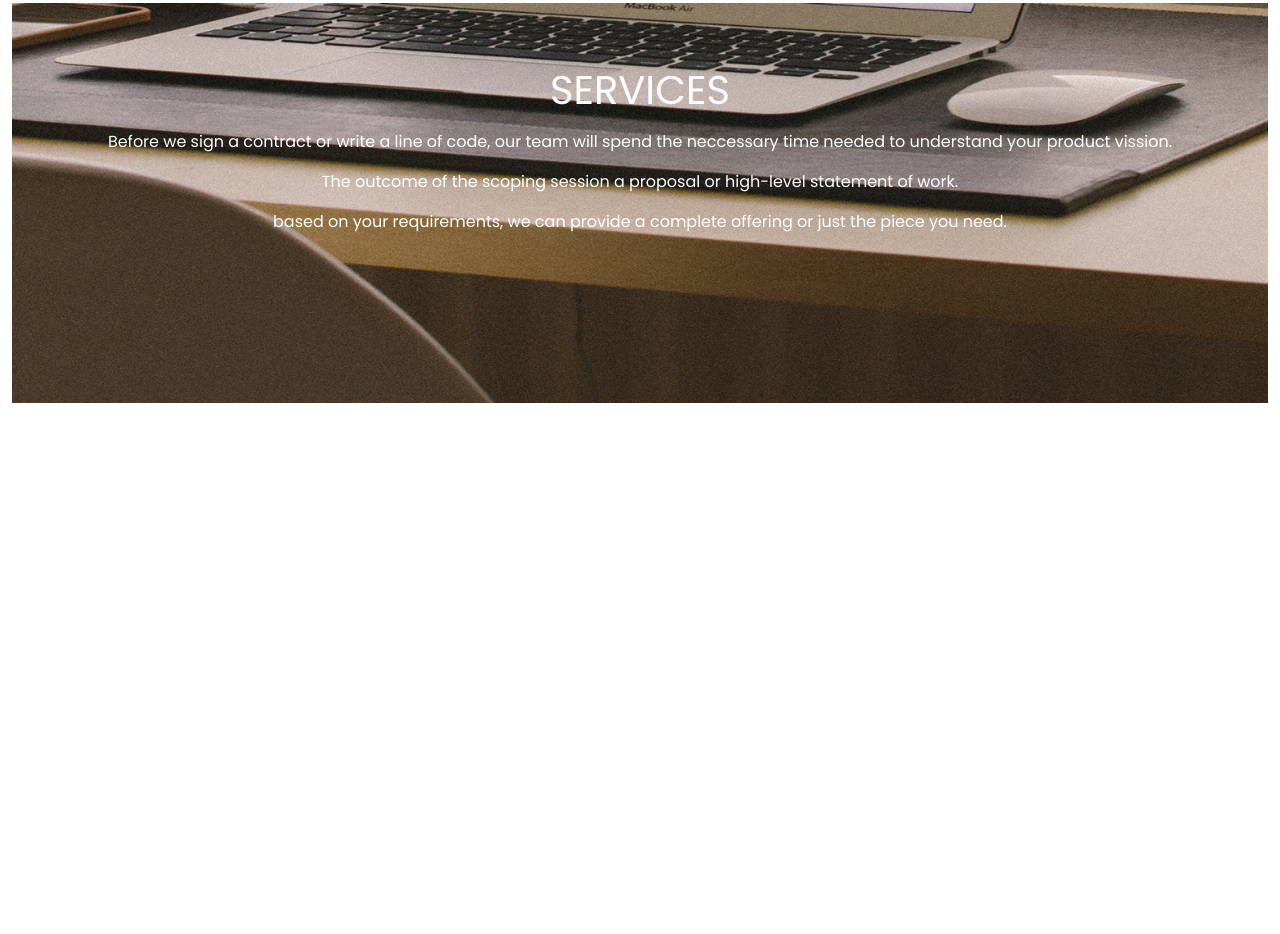
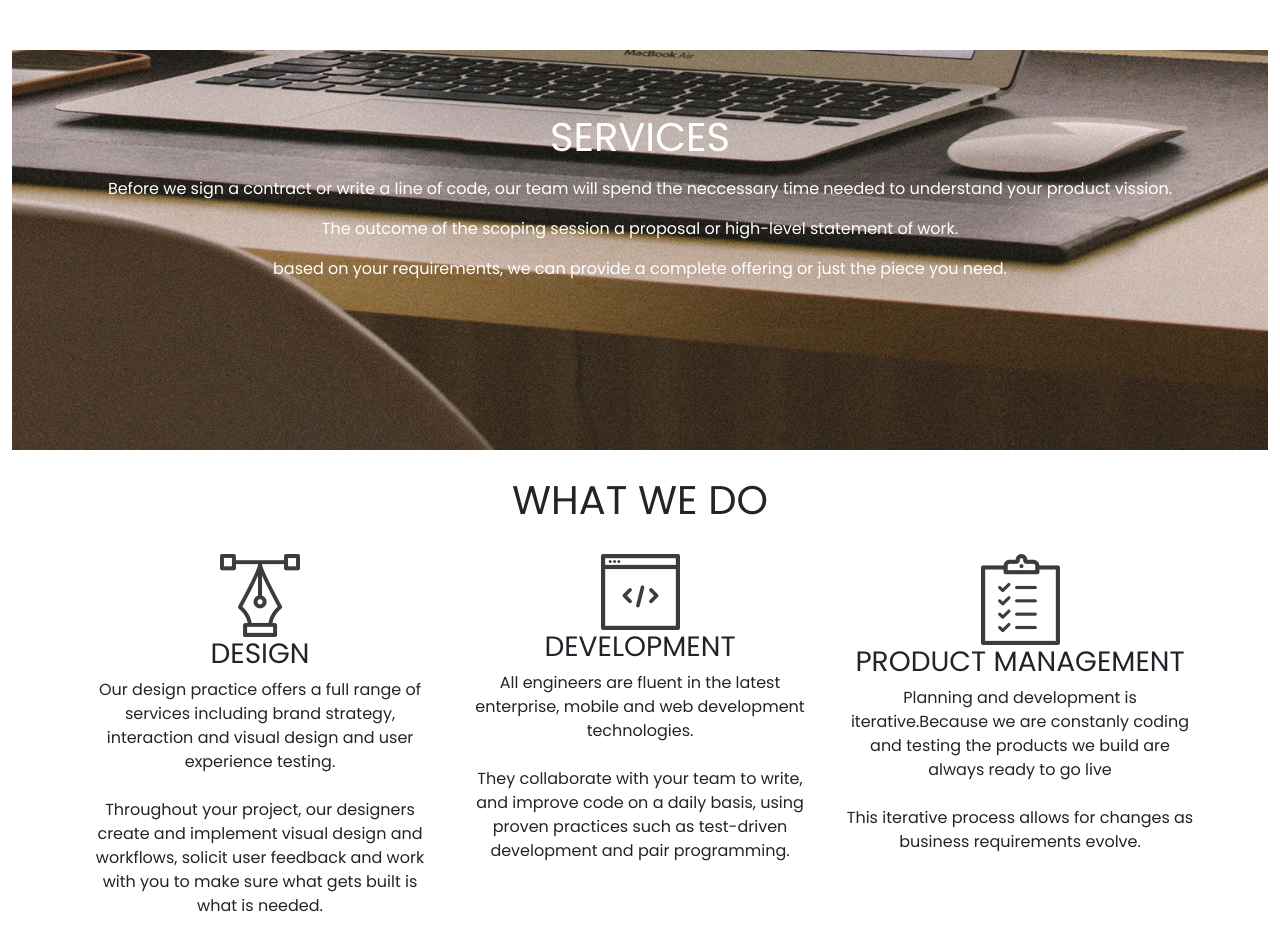
Before and after one commit to Hezron-tech/Delani-studio, a plain HTML site: page index.html in a window 1280 px wide. Shown: the part 1410-2344 px from the top of the page. Before the commit the page ends 1813 px from the top, so only its background shows below. Drawn offline with nearby package versions, Linux system fonts and the light colour scheme.

Commit message:
adding what we do section

```diff
--- a/index.css
+++ b/index.css
@@ -49,6 +49,7 @@ padding-top:  300px;
     background-size: cover;
     background-position: center;
     color: white;
+margin-top: 5%;
 }
 .services >h1{
     padding-top: 5%;
@@ -56,3 +57,10 @@ padding-top:  300px;
 .services >p{
     line-height: 40px;
 }
+.what-we-do{
+    margin-top: 2%;
+}
+.what-we-do >h1{
+    text-align: center;
+    padding-bottom: 2%;
+}
--- a/index.html
+++ b/index.html
@@ -4,13 +4,14 @@
     <meta charset="UTF-8">
     <meta http-equiv="X-UA-Compatible" content="IE=edge">
     <meta name="viewport" content="width=device-width, initial-scale=1.0">
-    <title>Delani Studion</title>
+    <title>Delani Studio</title>
     <link href="https://cdn.jsdelivr.net/npm/bootstrap@5.1.3/dist/css/bootstrap.min.css" rel="stylesheet" integrity="sha384-1BmE4kWBq78iYhFldvKuhfTAU6auU8tT94WrHftjDbrCEXSU1oBoqyl2QvZ6jIW3" crossorigin="anonymous">
     <link rel="stylesheet" href="index.css">
     <link rel="preconnect" href="https://fonts.googleapis.com">
 <link rel="preconnect" href="https://fonts.gstatic.com" crossorigin>
 <link href="https://fonts.googleapis.com/css2?family=Open+Sans&family=Poppins:wght@200;400&display=swap" rel="stylesheet">
-
+<script src="https://code.jquery.com/jquery-3.6.0.min.js" integrity="sha256-/xUj+3OJU5yExlq6GSYGSHk7tPXikynS7ogEvDej/m4=" crossorigin="anonymous"></script>
+<link rel="stylesheet" href="javascript/script.js">
 </head>
 <body>
     <div class="container-fluid">
@@ -63,6 +64,43 @@
 
 </div>
 
+<div class="container what-we-do">
+    <h1>WHAT WE DO</h1>
+    <div class="row">
+        <div class="col-sm-4 text-center">
+<div class="design-image">
+    <img src="images/assets/services_icons/design_icon.png" alt="">
+</div>
+<h3 class="design">DESIGN</h3>
+
+<p class="Design-para">
+    Our design practice offers a full range of services including brand strategy, interaction and visual design and user experience testing. <br> <br>
+    Throughout your project, our designers create and implement visual design and workflows, solicit user feedback and work with you to make sure what gets built is what is needed.
+</p>
+ </div>
+ <div class="col-sm-4 text-center">
+    <div class="design-image">
+        <img src="images/assets/services_icons/dev_icon.png" alt="">
+    </div>
+    <h3 class="design"> DEVELOPMENT</h3>
+
+    <p class="dev-para">
+        All engineers are fluent in the latest enterprise, mobile and web development technologies. <br> <br> They collaborate with your team to write, and improve code on a daily basis, using proven practices such as test-driven development and pair programming.
+    </p>
+     </div>
+     <div class="col-sm-4 text-center">
+        <div class="design-image">
+            <img src="images/assets/services_icons/product_icon.png" alt="">
+        </div>
+        <h3 class="design">PRODUCT MANAGEMENT</h3>
+
+        <p class="product-para">
+       Planning and development is iterative.Because we are constanly coding and testing the products  we build are always ready to go live <br> <br> This iterative process allows  for changes as business requirements evolve.
+        </p>
+         </div>
+
+    </div>
+</div>
 
 </body>
 </html>
```
Also changed, not shown: javascript/script.js (added).
